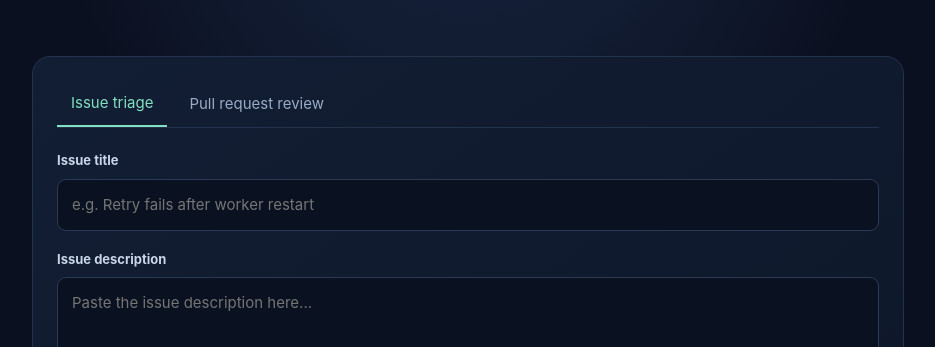
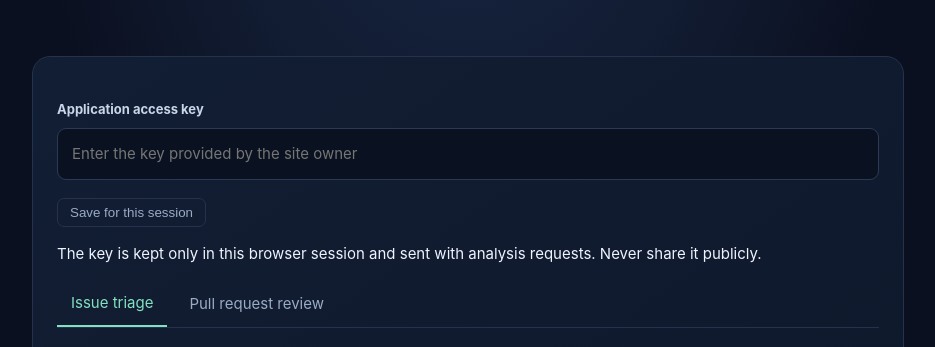
Before and after one commit to TannishtoDasGupta/OpenSource-Copilot, a plain HTML site: page app/static/index.html in a window 1280 px wide. Shown: the part 419-766 px from the top of the page, without its empty margins (172-1107 px from the left). Drawn offline with Linux system fonts and the light colour scheme.

Commit message:
Add app access key field to dashboard

```diff
--- a/app/static/index.html
+++ b/app/static/index.html
@@ -2,7 +2,8 @@
 <html lang="en"><head><meta charset="utf-8"><meta name="viewport" content="width=device-width, initial-scale=1"><meta name="description" content="AI-assisted open-source maintenance workspace"><title>OpenSource Copilot</title><link rel="icon" type="image/svg+xml" href="/static/favicon.svg"><link rel="stylesheet" href="/static/styles.css"></head>
 <body><main class="shell"><header class="topbar"><a class="brand" href="/">◈ OpenSource <span>Copilot</span></a><span class="status"><i></i> Maintainer workspace</span></header>
 <section class="hero"><p class="eyebrow">OPEN-SOURCE MAINTENANCE, WITH AI IN THE LOOP</p><h1>Spend less time sorting.<br><em>More time building.</em></h1><p class="intro">Understand issues and pull requests faster with focused AI assistance. You stay in control of every decision.</p></section>
-<section class="workspace"><nav class="tabs" aria-label="Analysis type"><button class="tab active" data-panel="issue">Issue triage</button><button class="tab" data-panel="pr">Pull request review</button></nav>
+<section class="workspace"><div class="access-row"><div class="field access-field"><label for="app-key">Application access key</label><input id="app-key" type="password" autocomplete="off" placeholder="Enter the key provided by the site owner"></div><button id="save-key" class="copy" type="button">Save for this session</button></div><p class="key-help">The key is kept only in this browser session and sent with analysis requests. Never share it publicly.</p>
+<nav class="tabs" aria-label="Analysis type"><button class="tab active" data-panel="issue">Issue triage</button><button class="tab" data-panel="pr">Pull request review</button></nav>
 <form id="issue-form" class="panel"><div class="field"><label for="issue-title">Issue title</label><input id="issue-title" required maxlength="500" placeholder="e.g. Retry fails after worker restart"></div><div class="field"><label for="issue-body">Issue description</label><textarea id="issue-body" rows="6" placeholder="Paste the issue description here..."></textarea></div><button class="submit" type="submit">Analyse issue <span>↗</span></button></form>
 <form id="pr-form" class="panel hidden"><div class="field"><label for="pr-repo">GitHub repository</label><input id="pr-repo" required placeholder="owner/repository"></div><div class="field"><label for="pr-number">Pull request number</label><input id="pr-number" type="number" min="1" required placeholder="42"></div><button class="submit" type="submit">Review pull request <span>↗</span></button></form>
 <section id="result" class="result hidden" aria-live="polite"><div class="result-head"><h2>Analysis</h2><button id="copy" class="copy" type="button">Copy</button></div><pre id="output"></pre></section><p class="footnote">AI-generated suggestions may be wrong. Review all findings before acting. No GitHub changes are made automatically.</p></section>
```
